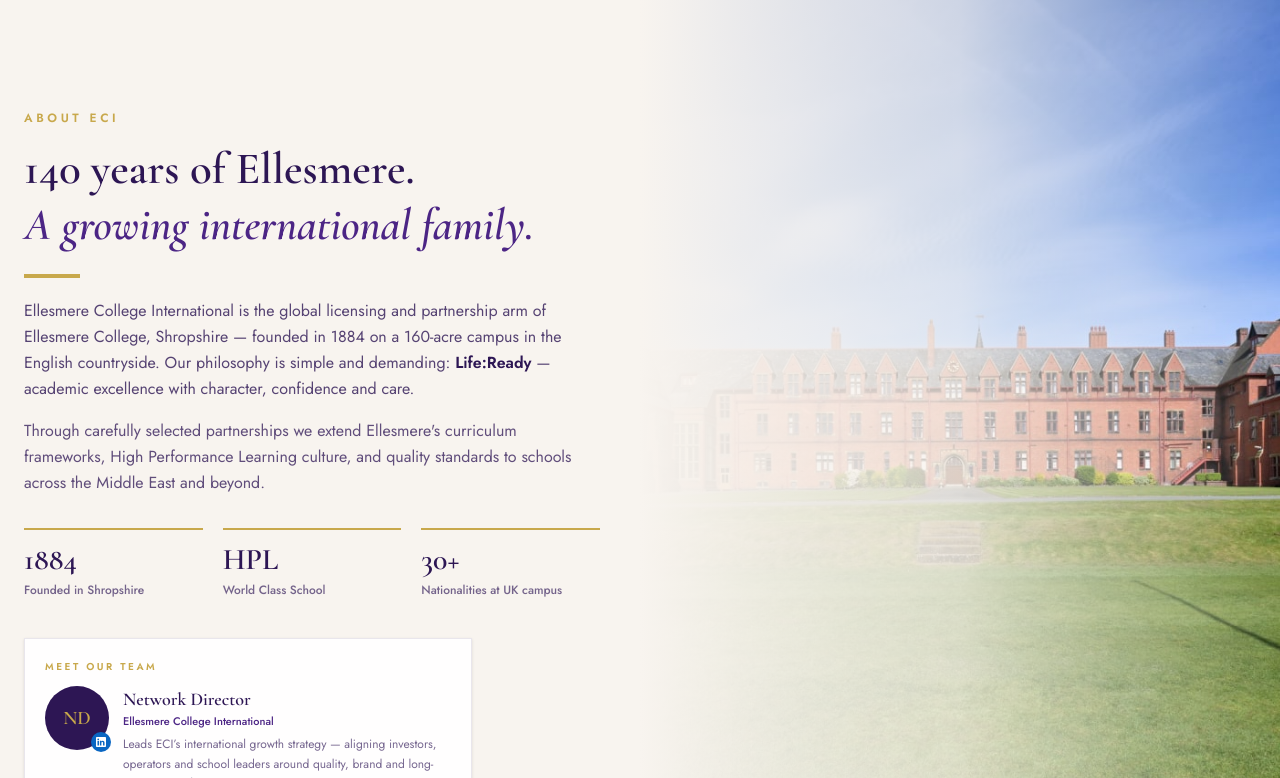
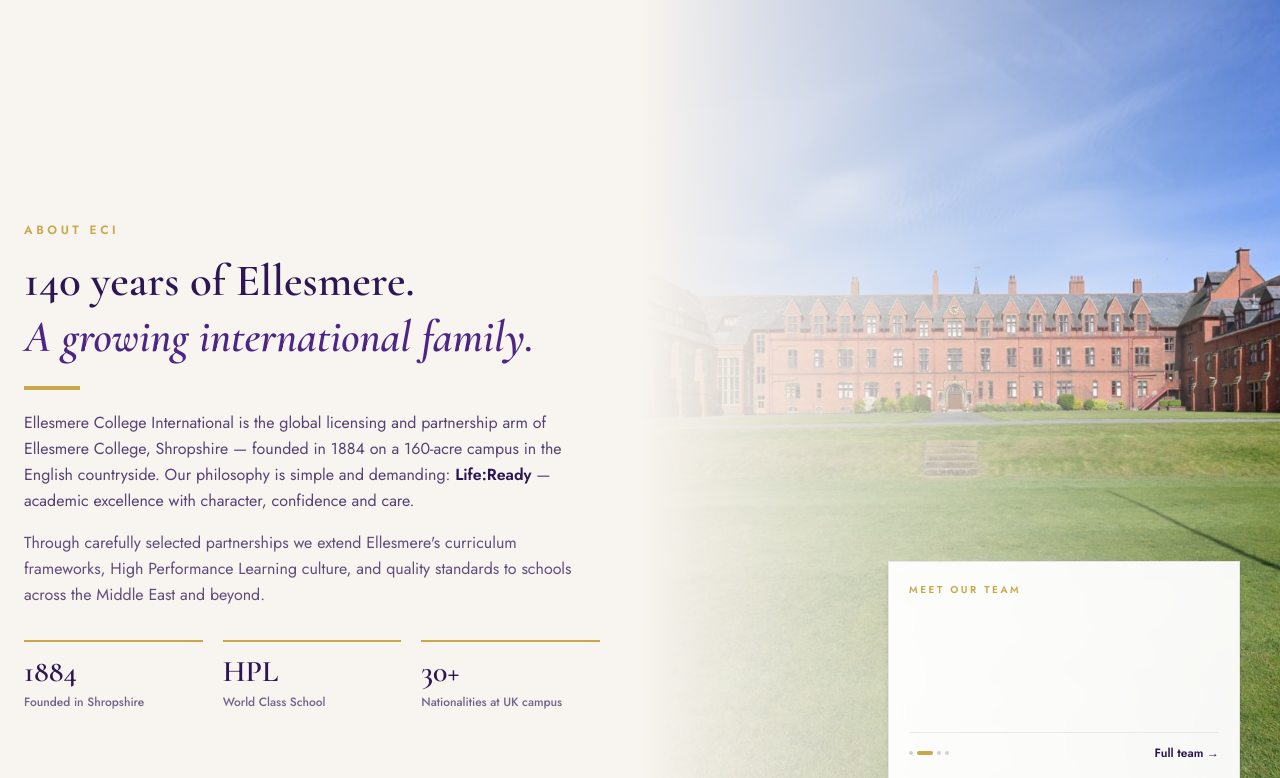
Before and after one commit to wigsbury-ui/eci-platform, a Next.js app: page / in a window 1280 px wide. Shown: the part 802-1580 px from the top of the page. Built offline with nearby package versions, Linux system fonts and the light colour scheme.

Commit message:
Place team rotator bottom-right; lower About copy
Moves the Meet our team panel onto the campus image (bottom right)
and adds extra top padding so the main About text sits lower.

Co-authored-by: wigsbury-ui <wigsbury-ui@users.noreply.github.com>

```diff
--- a/components/AboutSection.tsx
+++ b/components/AboutSection.tsx
@@ -66,11 +66,12 @@ export default function AboutSection() {
           className="object-cover"
           sizes="50vw"
         />
-        <div className="absolute inset-0 bg-gradient-to-r from-[#F8F4EF] via-[#F8F4EF]/75 to-transparent" />
+        <div className="absolute inset-0 bg-gradient-to-r from-[#F8F4EF] via-[#F8F4EF]/55 to-transparent" />
       </div>
 
       <div className="relative max-w-7xl mx-auto px-6">
-        <div className="max-w-xl">
+        {/* Main About copy — pushed down so it sits lower against the campus image */}
+        <div className="max-w-xl lg:pt-20 xl:pt-28">
           <p className="text-[#C8A84B] text-xs tracking-[0.3em] uppercase mb-4 font-jost font-bold">
             About ECI
           </p>
@@ -96,7 +97,7 @@ export default function AboutSection() {
             and beyond.
           </p>
 
-          <div className="grid grid-cols-3 gap-5 mb-10">
+          <div className="grid grid-cols-3 gap-5">
             {[
               { k: '1884', v: 'Founded in Shropshire' },
               { k: 'HPL', v: 'World Class School' },
@@ -110,9 +111,43 @@ export default function AboutSection() {
               </div>
             ))}
           </div>
+        </div>
 
-          {/* Discreet team rotator — below copy so the right-hand image stays clear */}
-          <div className="bg-white/95 border border-[#2D1654]/10 p-5 shadow-sm max-w-md">
+        {/* Mobile / tablet: team rotator under copy */}
+        <div className="lg:hidden mt-10 bg-white/95 border border-[#2D1654]/10 p-5 shadow-sm max-w-md">
+          <TeamRotatorPanel
+            member={member}
+            index={index}
+            setIndex={i => startTransition(() => setIndex(i))}
+          />
+        </div>
+      </div>
+
+      {/* Desktop: discreet team module — bottom right of the campus image */}
+      <div className="hidden lg:block absolute bottom-8 right-8 xl:bottom-10 xl:right-10 w-[min(22rem,calc(50vw-3rem))] z-10">
+        <div className="bg-white/95 backdrop-blur-sm border border-[#2D1654]/10 p-5 shadow-md">
+          <TeamRotatorPanel
+            member={member}
+            index={index}
+            setIndex={i => startTransition(() => setIndex(i))}
+          />
+        </div>
+      </div>
+    </section>
+  )
+}
+
+function TeamRotatorPanel({
+  member,
+  index,
+  setIndex,
+}: {
+  member: (typeof TEAM_MEMBERS)[number]
+  index: number
+  setIndex: (i: number) => void
+}) {
+  return (
+    <>
       <p className="text-[#C8A84B] text-[10px] tracking-[0.25em] uppercase mb-3 font-jost font-bold">
         Meet our team
       </p>
@@ -149,7 +184,7 @@ export default function AboutSection() {
             <button
               key={m.id}
               type="button"
-                    onClick={() => startTransition(() => setIndex(i))}
+              onClick={() => setIndex(i)}
               className={`h-1 rounded-full transition-all duration-300 ${
                 i === index ? 'w-4 bg-[#C8A84B]' : 'w-1 bg-[#2D1654]/20 hover:bg-[#2D1654]/35'
               }`}
@@ -165,9 +200,6 @@ export default function AboutSection() {
           Full team →
         </Link>
       </div>
-          </div>
-        </div>
-      </div>
-    </section>
+    </>
   )
 }
```
Lines whose indentation alone changed are shown as unchanged.
